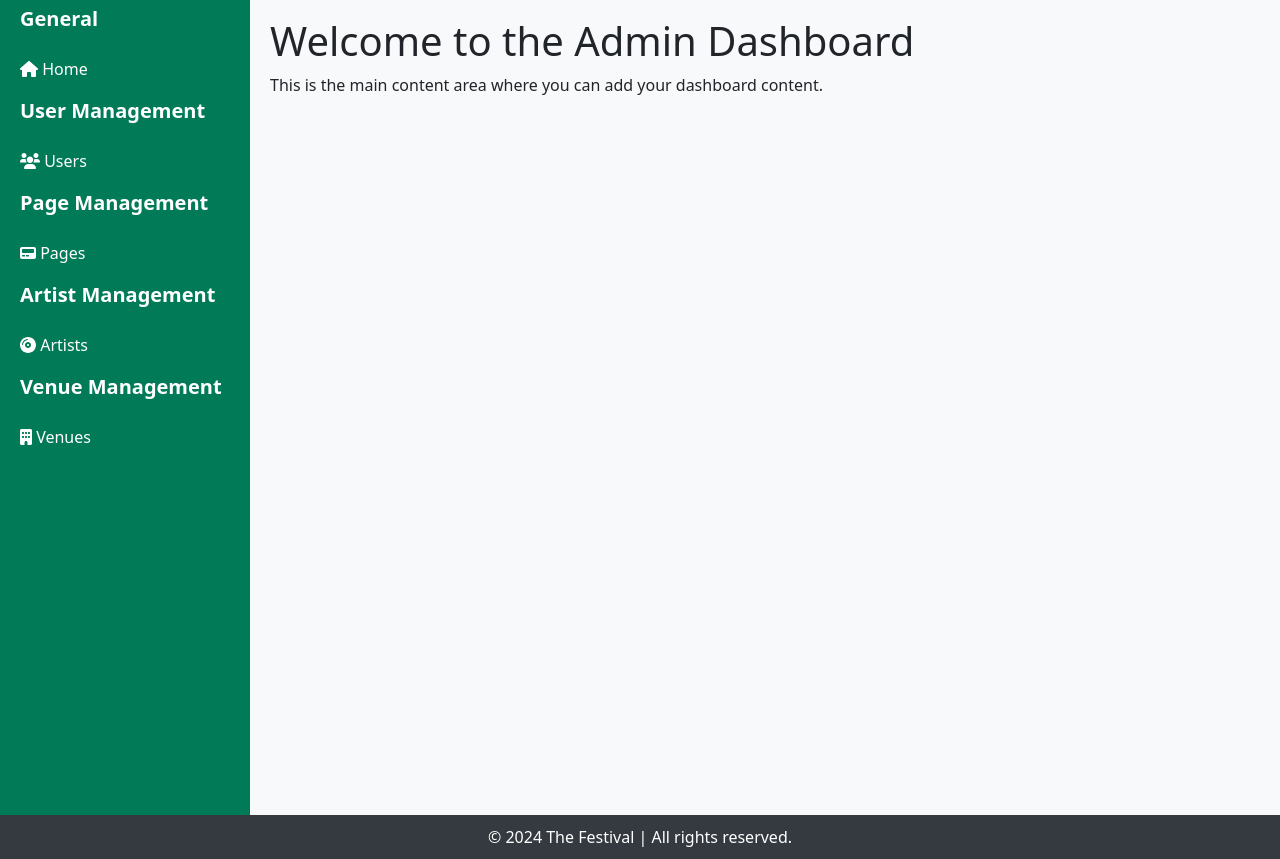
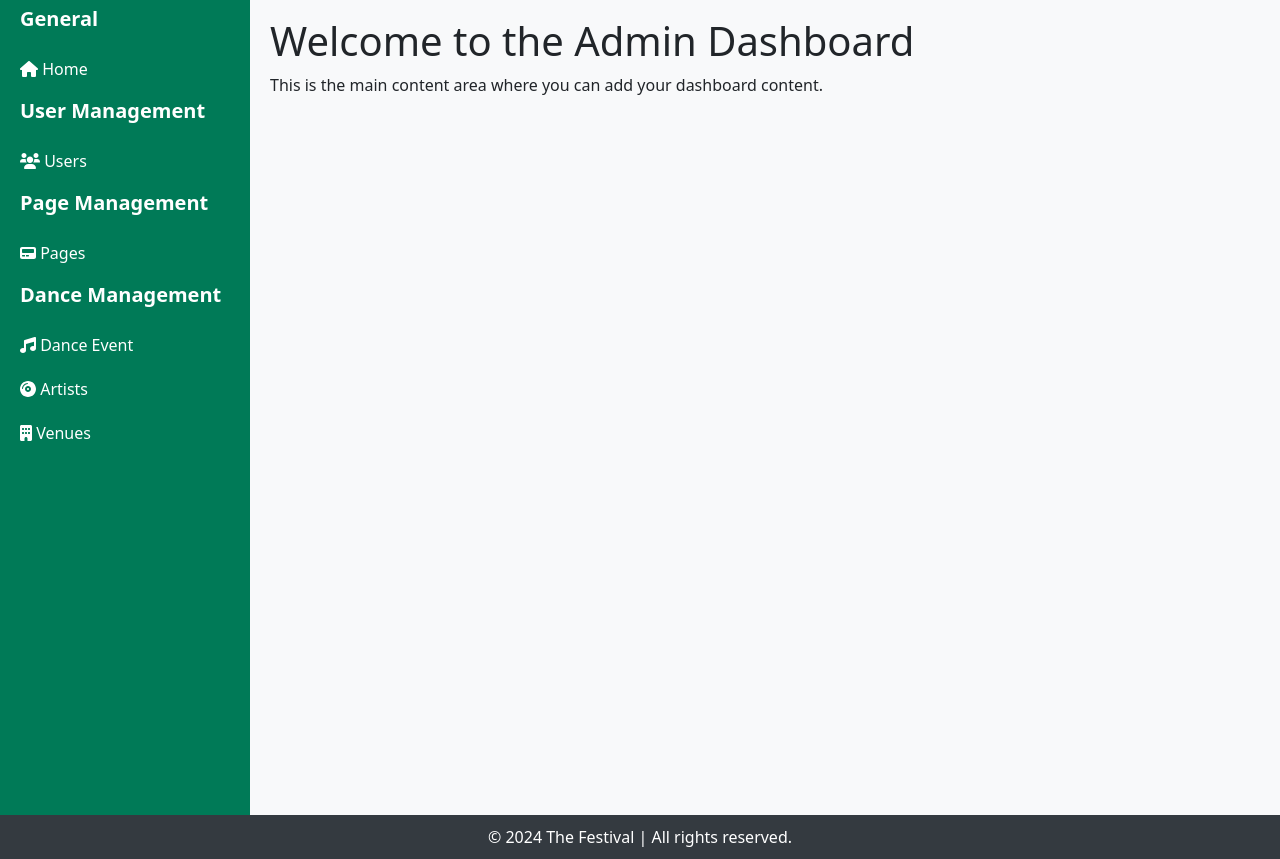
Before and after one commit to Anthony-Shoshi/the-festival-group-3, a PHP site: the page made by app/views/backend/home.php in a window 1280 px wide. Shown: the part 67-926 px from the top of the page. Run offline with PHP 8.4, Linux system fonts and the light colour scheme; the template is opened without the code that fills it, so the values that code supplies are empty; the visitor is signed in with stand-in values (Sample User, id 1); some libraries are stand-ins or nearby versions.

Commit message:
Dance CRUD start

```diff
--- a/app/views/backend/inc/sidebar.php
+++ b/app/views/backend/inc/sidebar.php
@@ -17,16 +17,21 @@
             <li class="menu-item text-white menu-hover" data-url="/page"><i class="fas fa-pager text-white"></i> Pages</li>
         </a>
     </ul>
-    <h5 class="sidebar-heading">Artist Management</h5>
+    <h5 class="sidebar-heading">Dance Management</h5>
+    <ul class="sidebar-menu">
+        <a class="text-decoration-none" href="/dancecrud">
+            <li class="menu-item text-white menu-hover" data-url="/dancecrud"> <i class="fas fa-music text-white"></i></i> Dance Event</li>
+        </a>
+    </ul>
     <ul class="sidebar-menu">
         <a class="text-decoration-none" href="/artist">
             <li class="menu-item text-white menu-hover" data-url="/artist"> <i class="fas fa-compact-disc text-white"></i></i> Artists</li>
         </a>
     </ul>
-    <h5 class="sidebar-heading">Venue Management</h5>
     <ul class="sidebar-menu">
         <a class="text-decoration-none" href="/venue">
             <li class="menu-item text-white menu-hover" data-url="/venue"> <i class="fas fa-building text-white"></i></i> Venues</li>
         </a>
     </ul>
+
 </div>
```
